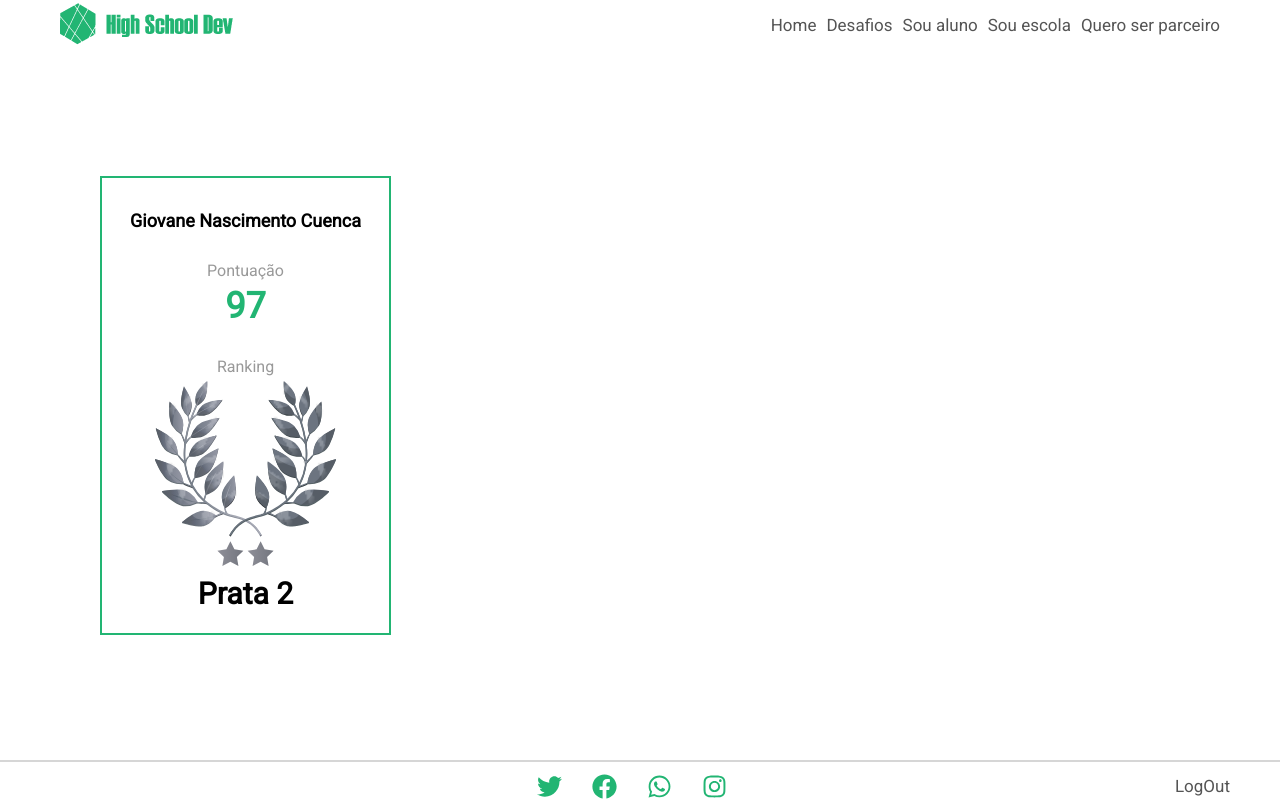
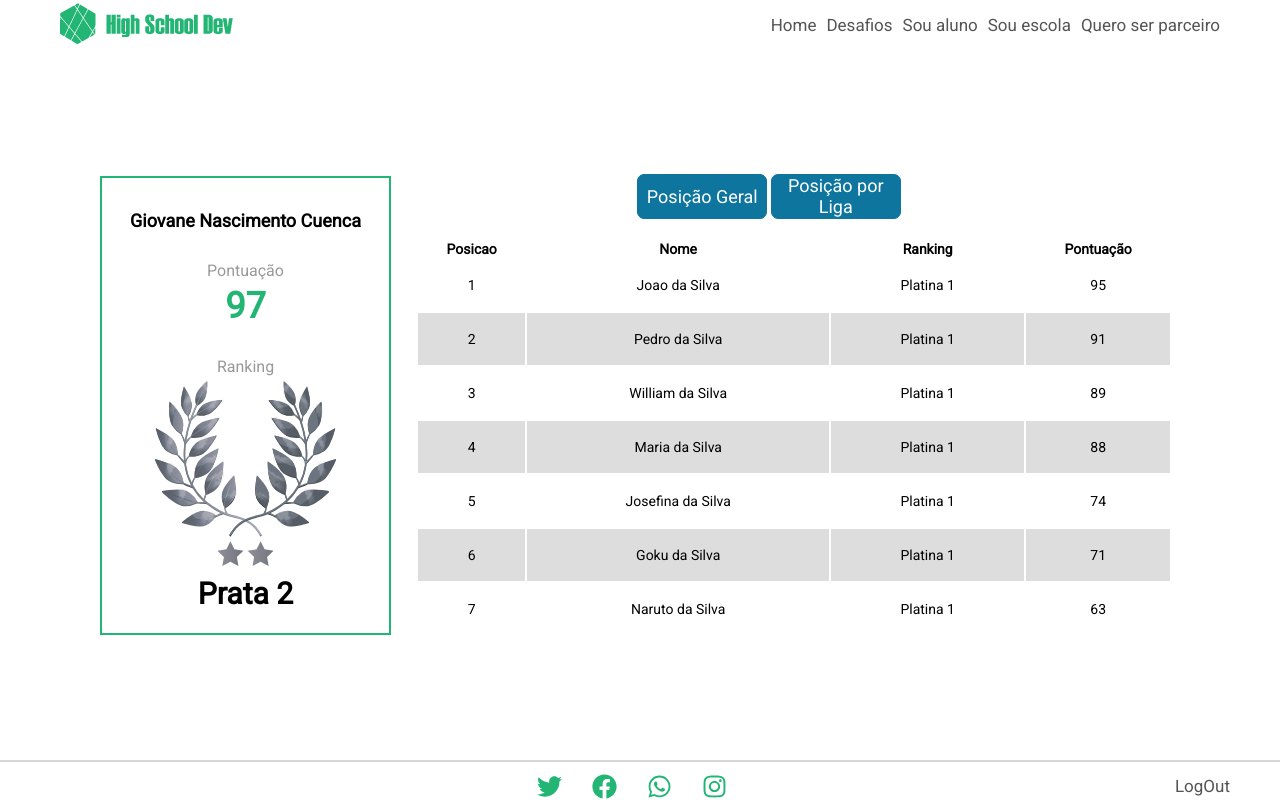
Before and after one commit to patricklongo1/hackatonRsxp, a React (Create React App) app in the folder frontend/frontend/: page /rank in a window 1280 px wide. Built offline with nearby package versions, Linux system fonts and the light colour scheme.

Commit message:
finalizado ranking

```diff
--- a/frontend/frontend/src/components/mainRank/index.js
+++ b/frontend/frontend/src/components/mainRank/index.js
@@ -1,11 +1,20 @@
-import React from 'react';
-import { Container, Content, Title, Pontuacao, Ranking } from './styles';
+import React, { Fragment } from 'react';
+import {
+    Container,
+    Content,
+    Title,
+    Pontuacao,
+    Ranking,
+    Pontos,
+} from './styles';
 import prata2 from '../../assets/images/Prata2.svg';
+import Button from '../buttonBig/Button';
 
 export default function mainRank() {
     const user = 'Giovane Nascimento Cuenca';
 
     return (
+        <Fragment>
             <Container>
                 <Content>
                     <Title>{user}</Title>
@@ -20,5 +29,71 @@ export default function mainRank() {
                     </Ranking>
                 </Content>
             </Container>
+            <Pontos>
+                <div
+                    style={{
+                        display: 'flex',
+                        flexDirection: 'row',
+                        marginBottom: '20px',
+                    }}
+                >
+                    <Button text="Posição Geral"></Button>
+                    &nbsp;
+                    <Button text="Posição por Liga"></Button>
+                </div>
+                <table>
+                    <thead>
+                        <td>Posicao</td>
+                        <td>Nome</td>
+                        <td>Ranking</td>
+                        <td>Pontuação</td>
+                    </thead>
+                    <tbody>
+                        <tr>
+                            <td>1</td>
+                            <td>Joao da Silva</td>
+                            <td>Platina 1</td>
+                            <td>95</td>
+                        </tr>
+                        <tr>
+                            <td>2</td>
+                            <td>Pedro da Silva</td>
+                            <td>Platina 1</td>
+                            <td>91</td>
+                        </tr>
+                        <tr>
+                            <td>3</td>
+                            <td>William da Silva</td>
+                            <td>Platina 1</td>
+                            <td>89</td>
+                        </tr>
+                        <tr>
+                            <td>4</td>
+                            <td>Maria da Silva</td>
+                            <td>Platina 1</td>
+                            <td>88</td>
+                        </tr>
+                        <tr>
+                            <td>5</td>
+                            <td>Josefina da Silva</td>
+                            <td>Platina 1</td>
+                            <td>74</td>
+                        </tr>
+                        <tr>
+                            <td>6</td>
+                            <td>Goku da Silva</td>
+                            <td>Platina 1</td>
+                            <td>71</td>
+                        </tr>
+                        <tr>
+                            <td>7</td>
+                            <td>Naruto da Silva</td>
+                            <td>Platina 1</td>
+                            <td>63</td>
+                        </tr>
+                    </tbody>
+                </table>
+            </Pontos>
+        </Fragment>
     );
 }
--- a/frontend/frontend/src/components/mainRank/styles.js
+++ b/frontend/frontend/src/components/mainRank/styles.js
@@ -41,6 +41,36 @@ export const Pontuacao = styled.div`
     }
 `;
 
+export const Pontos = styled.div`
+    display: flex;
+    align-items: center;
+    justify-content: center;
+    flex-direction: column;
+    text-align: center;
+    width: 70%;
+
+    table {
+        width: 100%;
+        margin-left: 50px;
+
+        thead {
+            td {
+                font-weight: bold;
+            }
+        }
+
+        tbody {
+            tr:nth-child(even) {
+                background-color: #dddddd;
+            }
+            td {
+                border: 0px solid #dddddd;
+                padding: 18px;
+            }
+        }
+    }
+`;
+
 export const Ranking = styled.div`
     display: flex;
     align-items: center;
--- a/frontend/frontend/src/components/menuAluno/Menu.js
+++ b/frontend/frontend/src/components/menuAluno/Menu.js
@@ -1,9 +1,11 @@
 import React from 'react';
 import MenuAluno from './style';
+import { Link } from 'react-router-dom';
 
 const Menu = props => {
     return (
         <MenuAluno>
+            <span style={{ marginBottom: '20px' }}>MEUS DESAFIOS</span>
             <ul>
                 <li>O que são variaveis?</li>
                 <li>Tipos de variaveis</li>
@@ -12,6 +14,10 @@ const Menu = props => {
                 <li>Tipos primitivos</li>
                 <li>Exemplos de tipos</li>
             </ul>
+
+            <span style={{ marginTop: '40px', cursor: 'pointer' }}>
+                <Link to="/rank">VER RANKING</Link>
+            </span>
         </MenuAluno>
     );
 };
--- a/frontend/frontend/src/components/menuAluno/style.js
+++ b/frontend/frontend/src/components/menuAluno/style.js
@@ -2,9 +2,11 @@ import styled from 'styled-components';
 
 const MenuAluno = styled.div`
     display: flex;
-    flex-direction: row;
+    flex-direction: column;
     justify-content: center;
     align-items: center;
+    font-size: 20px;
+    margin-top: 40px;
 
     ul {
         list-style: circle;
```
Lines whose indentation alone changed are shown as unchanged.
